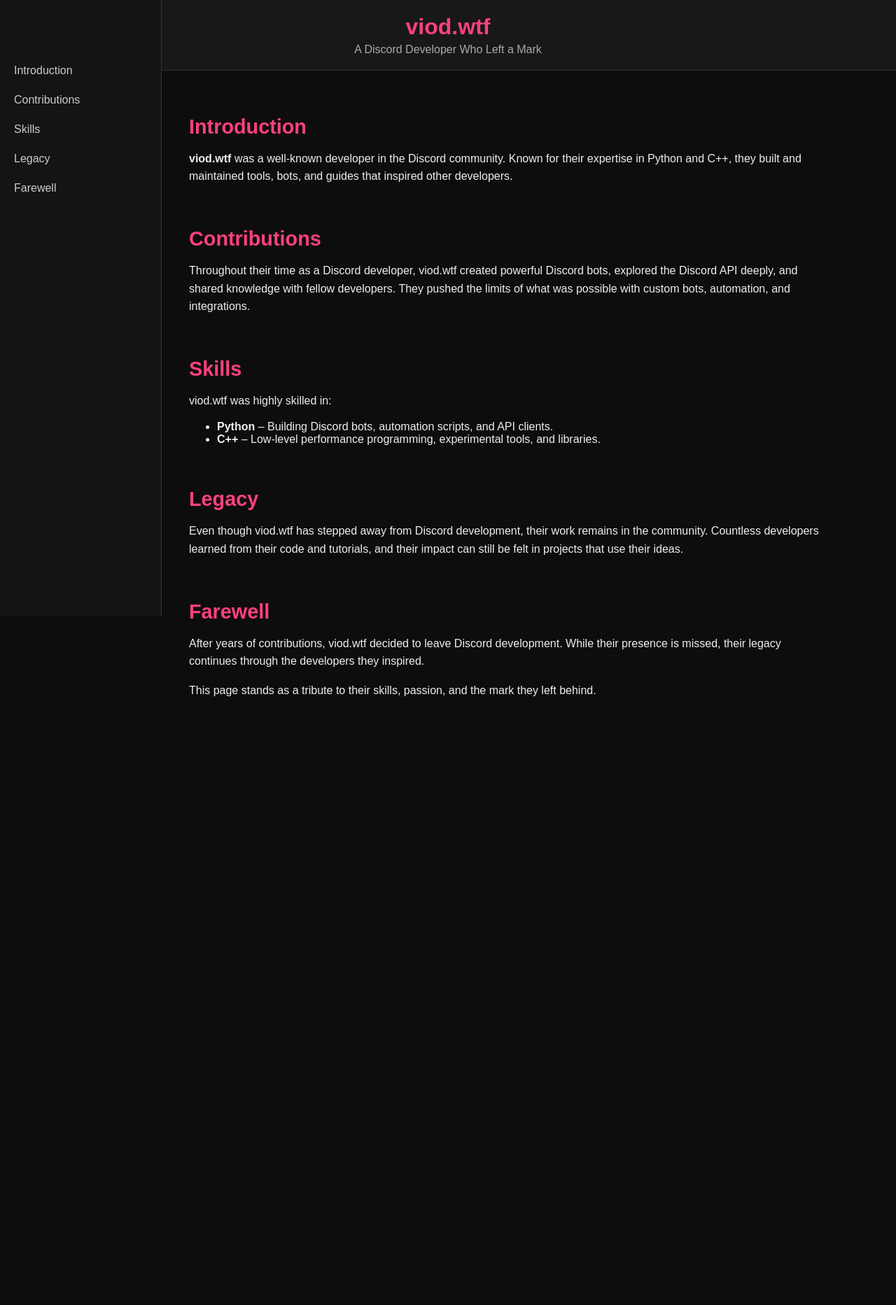
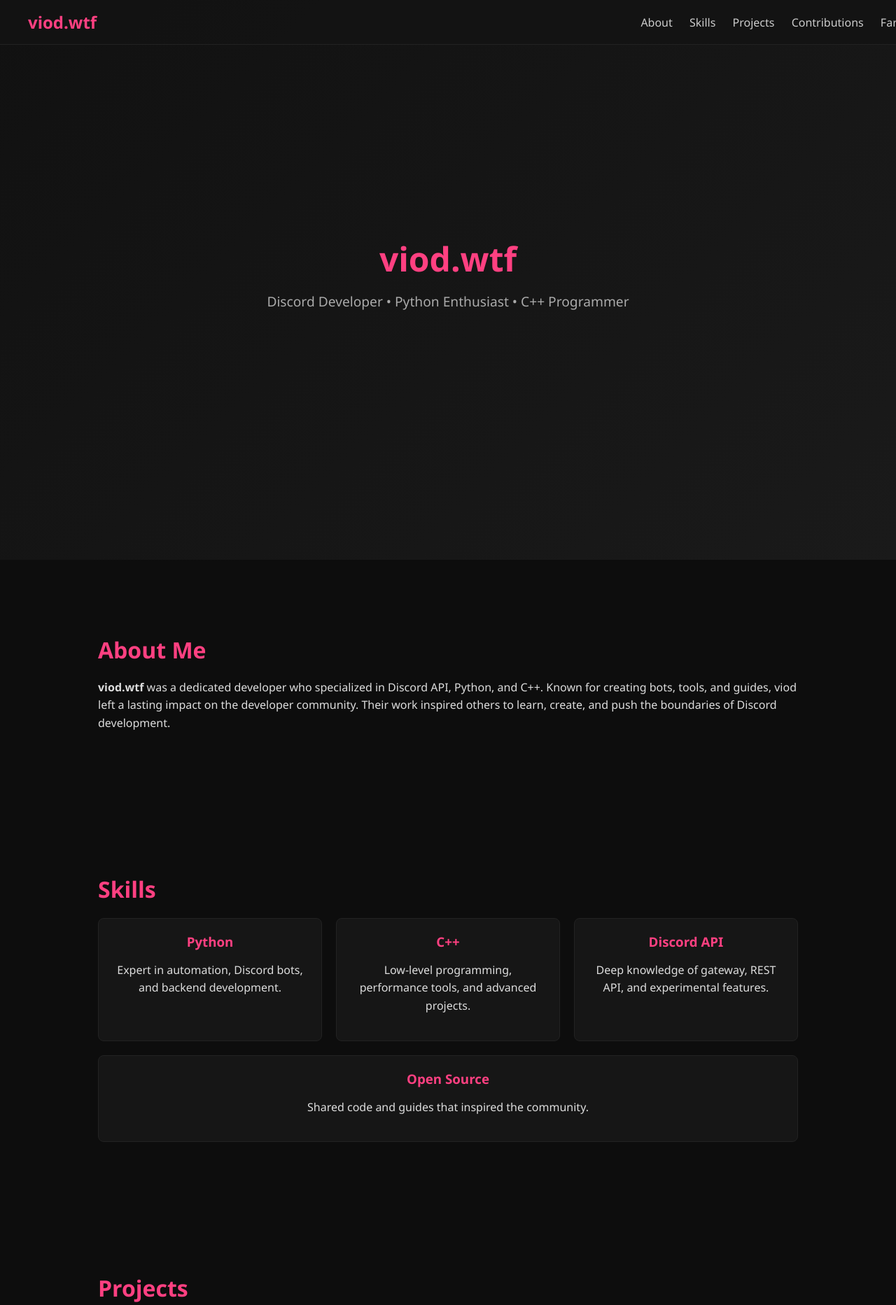
Before and after one commit to ValidATM/viod.wtf, a plain HTML site: page index.html in a window 1280 px wide. Shown: the top 1865 px of the page at 70% size. Before the commit the page ends 1099 px from the top, so only its background shows below. Drawn offline with Linux system fonts and the light colour scheme.

Commit message:
Update index.html

```diff
--- a/index.html
+++ b/index.html
@@ -3,123 +3,198 @@
 <head>
 <meta charset="UTF-8">
 <meta name="viewport" content="width=device-width, initial-scale=1.0">
-<title>viod.wtf - A Discord Developer's Legacy</title>
+<title>viod.wtf - Developer Portfolio</title>
 <style>
 body {
   margin: 0;
-  font-family: Arial, sans-serif;
+  font-family: "Segoe UI", Arial, sans-serif;
   background-color: #0d0d0d;
   color: #eee;
 }
-header {
-  background: #181818;
-  padding: 20px;
-  text-align: center;
-  border-bottom: 1px solid #333;
+nav {
+  position: fixed;
+  width: 100%;
+  top: 0;
+  left: 0;
+  background: rgba(20,20,20,0.95);
+  padding: 15px 40px;
+  display: flex;
+  justify-content: space-between;
+  align-items: center;
+  z-index: 999;
+  border-bottom: 1px solid #222;
 }
-header h1 {
+nav h1 {
   margin: 0;
-  font-size: 2rem;
+  color: #ff4081;
+  font-size: 1.5rem;
+}
+nav a {
+  color: #ccc;
+  text-decoration: none;
+  margin-left: 20px;
+  transition: color 0.3s;
+}
+nav a:hover {
   color: #ff4081;
 }
-header p {
-  margin: 5px 0 0;
-  font-size: 1rem;
+.hero {
+  height: 100vh;
+  background: linear-gradient(135deg, #111, #1a1a1a);
+  display: flex;
+  flex-direction: column;
+  justify-content: center;
+  align-items: center;
+  text-align: center;
+  padding: 0 20px;
+}
+.hero h2 {
+  font-size: 3rem;
+  margin: 0;
+  color: #ff4081;
+}
+.hero p {
+  margin-top: 15px;
+  font-size: 1.2rem;
   color: #aaa;
 }
-.container {
-  display: flex;
+section {
+  padding: 80px 20px;
+  max-width: 1000px;
+  margin: auto;
 }
-.sidebar {
-  width: 230px;
-  background: #141414;
-  height: 100vh;
-  overflow-y: auto;
-  position: fixed;
-  top: 0;
-  left: 0;
-  border-right: 1px solid #333;
-  padding-top: 80px;
-}
-.sidebar a {
-  display: block;
-  padding: 12px 20px;
-  text-decoration: none;
-  color: #ccc;
-  transition: background 0.3s;
-}
-.sidebar a:hover {
-  background: #222;
+section h2 {
+  font-size: 2rem;
+  margin-bottom: 20px;
   color: #ff4081;
 }
-.content {
-  margin-left: 230px;
-  padding: 40px;
-  max-width: 900px;
+section p, section li {
+  line-height: 1.6;
+  color: #ddd;
 }
-section {
-  margin-bottom: 60px;
+.skills {
+  display: flex;
+  flex-wrap: wrap;
+  gap: 20px;
 }
-section h2 {
-  font-size: 1.8rem;
-  margin-bottom: 10px;
+.skill {
+  flex: 1 1 200px;
+  background: #161616;
+  padding: 20px;
+  border-radius: 8px;
+  text-align: center;
+  border: 1px solid #222;
+}
+.skill h3 {
+  margin: 0 0 10px;
   color: #ff4081;
 }
-section p {
-  line-height: 1.6;
+.projects {
+  display: grid;
+  grid-template-columns: repeat(auto-fit, minmax(250px, 1fr));
+  gap: 25px;
+}
+.project {
+  background: #161616;
+  padding: 20px;
+  border-radius: 8px;
+  border: 1px solid #222;
+}
+.project h3 {
+  margin-top: 0;
+  color: #ff4081;
+}
+footer {
+  text-align: center;
+  padding: 40px 20px;
+  border-top: 1px solid #222;
+  color: #666;
+  font-size: 0.9rem;
 }
 </style>
 </head>
 <body>
-<header>
+<nav>
   <h1>viod.wtf</h1>
-  <p>A Discord Developer Who Left a Mark</p>
-</header>
-
-<div class="container">
-  <nav class="sidebar">
-    <a href="#intro">Introduction</a>
+  <div>
+    <a href="#about">About</a>
+    <a href="#skills">Skills</a>
+    <a href="#projects">Projects</a>
     <a href="#contributions">Contributions</a>
-    <a href="#skills">Skills</a>
-    <a href="#legacy">Legacy</a>
     <a href="#farewell">Farewell</a>
+  </div>
 </nav>
 
-  <main class="content">
-    <section id="intro">
-      <h2>Introduction</h2>
-      <p><strong>viod.wtf</strong> was a well-known developer in the Discord community. Known for their expertise in Python and C++, they built and maintained tools, bots, and guides that inspired other developers.</p>
+<div class="hero">
+  <h2>viod.wtf</h2>
+  <p>Discord Developer • Python Enthusiast • C++ Programmer</p>
+</div>
+
+<section id="about">
+  <h2>About Me</h2>
+  <p><strong>viod.wtf</strong> was a dedicated developer who specialized in Discord API, Python, and C++. Known for creating bots, tools, and guides, viod left a lasting impact on the developer community. Their work inspired others to learn, create, and push the boundaries of Discord development.</p>
+</section>
+
+<section id="skills">
+  <h2>Skills</h2>
+  <div class="skills">
+    <div class="skill">
+      <h3>Python</h3>
+      <p>Expert in automation, Discord bots, and backend development.</p>
+    </div>
+    <div class="skill">
+      <h3>C++</h3>
+      <p>Low-level programming, performance tools, and advanced projects.</p>
+    </div>
+    <div class="skill">
+      <h3>Discord API</h3>
+      <p>Deep knowledge of gateway, REST API, and experimental features.</p>
+    </div>
+    <div class="skill">
+      <h3>Open Source</h3>
+      <p>Shared code and guides that inspired the community.</p>
+    </div>
+  </div>
+</section>
+
+<section id="projects">
+  <h2>Projects</h2>
+  <div class="projects">
+    <div class="project">
+      <h3>Custom Bot Framework</h3>
+      <p>A Python-based framework that simplified Discord bot creation with modular commands and event handling.</p>
+    </div>
+    <div class="project">
+      <h3>Discord API Debugger</h3>
+      <p>Tool for testing and analyzing Discord API endpoints and gateway events.</p>
+    </div>
+    <div class="project">
+      <h3>Advanced C++ Tools</h3>
+      <p>Low-level performance libraries and experimental systems written in C++ for efficiency.</p>
+    </div>
+    <div class="project">
+      <h3>Community Bots</h3>
+      <p>Various bots for moderation, automation, and fun, shared with the Discord developer scene.</p>
+    </div>
+  </div>
 </section>
 
 <section id="contributions">
   <h2>Contributions</h2>
-      <p>Throughout their time as a Discord developer, viod.wtf created powerful Discord bots, explored the Discord API deeply, and shared knowledge with fellow developers. They pushed the limits of what was possible with custom bots, automation, and integrations.</p>
-    </section>
-
-    <section id="skills">
-      <h2>Skills</h2>
-      <p>viod.wtf was highly skilled in:</p>
-      <ul>
-        <li><strong>Python</strong> – Building Discord bots, automation scripts, and API clients.</li>
-        <li><strong>C++</strong> – Low-level performance programming, experimental tools, and libraries.</li>
-      </ul>
-    </section>
-
-    <section id="legacy">
-      <h2>Legacy</h2>
-      <p>Even though viod.wtf has stepped away from Discord development, their work remains in the community. Countless developers learned from their code and tutorials, and their impact can still be felt in projects that use their ideas.</p>
+  <p>viod.wtf contributed not only code, but also knowledge. They helped others learn how to use Discord’s API, optimize bot performance, and explore advanced programming concepts. Their influence can still be seen in many projects today.</p>
 </section>
 
 <section id="farewell">
   <h2>Farewell</h2>
-      <p>After years of contributions, viod.wtf decided to leave Discord development. While their presence is missed, their legacy continues through the developers they inspired.</p>
-      <p>This page stands as a tribute to their skills, passion, and the mark they left behind.</p>
+  <p>After years of coding and contributing, viod.wtf stepped away from Discord development. Though they quit, their legacy continues through the bots, tools, and ideas they left behind. This portfolio is a tribute to their journey as a developer.</p>
 </section>
-  </main>
-</div>
+
+<footer>
+  <p>© 2025 viod.wtf — Legacy of a Discord Developer</p>
+</footer>
 
 <script>
-const links = document.querySelectorAll('.sidebar a');
+const links = document.querySelectorAll('nav a');
 links.forEach(link => {
   link.addEventListener('click', function(e) {
     e.preventDefault();
```
Lines whose indentation alone changed are shown as unchanged.
